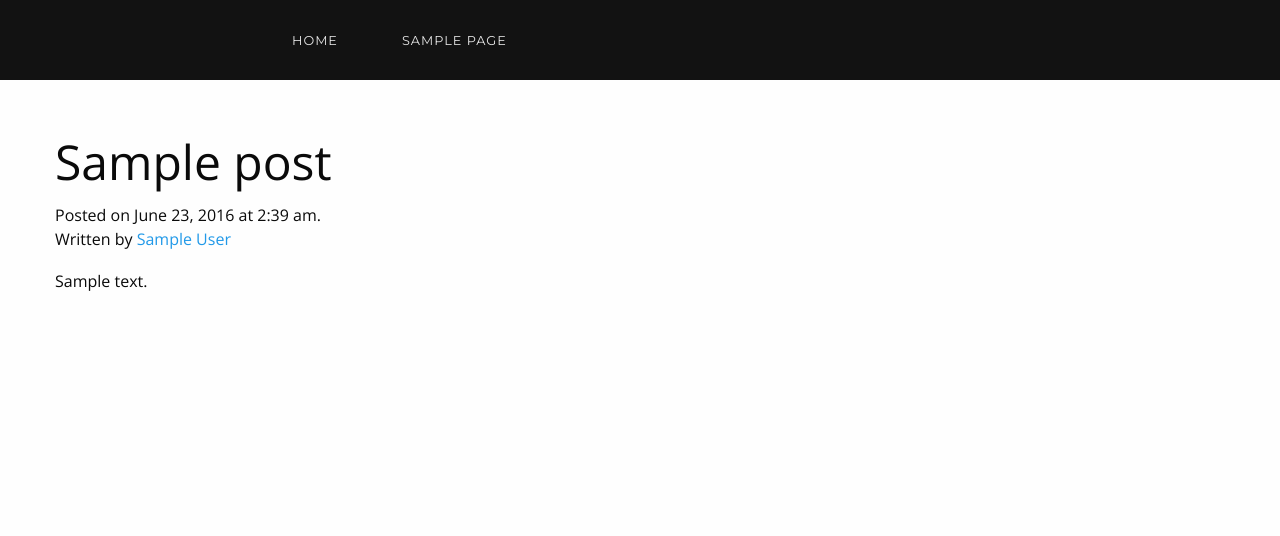
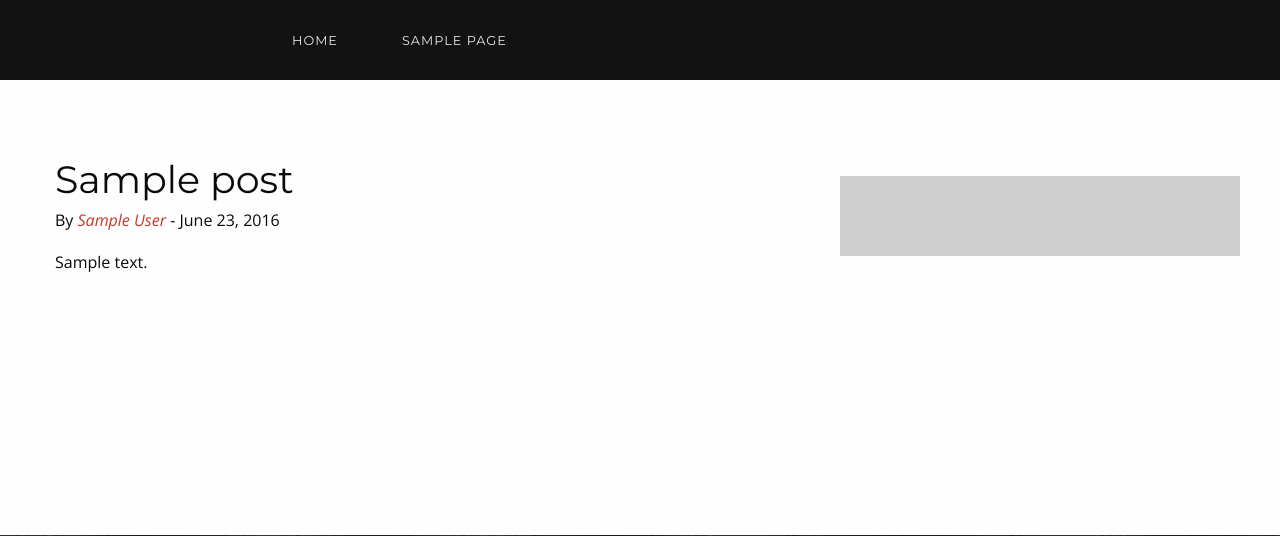
Before and after one commit to jamilynnhall/Broken-Crow-Amps, a WordPress theme: template web/app/themes/Broken-Crow-Amps/single.php in a window 1280 px wide. Shown: the top 536 px of the page. Run offline with PHP 8.4 and a stand-in for WordPress, Linux system fonts and the light colour scheme; the site name, menu and one post (Sample post) are stand-ins, and other content is empty; some libraries are stand-ins or nearby versions.

Commit message:
News Section Styles

```diff
--- a/web/app/themes/Broken-Crow-Amps/assets/scss/foundation.scss
+++ b/web/app/themes/Broken-Crow-Amps/assets/scss/foundation.scss
@@ -95,4 +95,4 @@
 @import "templates/page-default";
 @import "templates/page-sidebar-left";
 @import "templates/page-full-width";
-@import "templates/single-post";
+@import "templates/news";
--- a/web/app/themes/Broken-Crow-Amps/assets/scss/modules/_sidebar.scss
+++ b/web/app/themes/Broken-Crow-Amps/assets/scss/modules/_sidebar.scss
@@ -1,4 +1,15 @@
 .sidebar {
+	background: $putty;
+	padding:40px !important;
+
+	h6{
+		font-family: $mont;
+		text-transform: uppercase;
+	}
+	a{
+		color:$red;
+	}
+
   @include breakpoint(small) {
     @include grid-column(12);
   }
--- /dev/null
+++ b/web/app/themes/Broken-Crow-Amps/assets/scss/templates/_news.scss
@@ -0,0 +1,38 @@
+#single-post {
+  @include grid-row();
+  margin-top: 80px;
+  margin-bottom:80px;
+
+  h1{
+    font-family: $mont;
+    font-size:rem-calc(38);
+    line-height: rem-calc(40);
+  }
+
+  .author{
+    a{
+      color:$red;
+      font-style: italic;
+    }
+  }
+
+  .main-content {
+    padding-right: 40px !important;
+
+    .news-featured-image{
+      margin-bottom:40px;
+    }
+
+    @include breakpoint(small) {
+      @include grid-column(12);
+    }
+
+    @include breakpoint(medium) {
+      @include grid-column(8);
+        p{
+          text-align: justify;
+        }
+    }
+  }
+
+}
--- a/web/app/themes/Broken-Crow-Amps/assets/scss/templates/_single-post.scss
+++ /dev/null
@@ -1,15 +0,0 @@
-#single-post {
-  @include grid-row();
-  margin-top: 3rem;
-
-  .main-content {
-    @include breakpoint(small) {
-      @include grid-column(12);
-    }
-
-    @include breakpoint(medium) {
-      @include grid-column(8);
-    }
-  }
-
-}
--- a/web/app/themes/Broken-Crow-Amps/library/entry-meta.php
+++ b/web/app/themes/Broken-Crow-Amps/library/entry-meta.php
@@ -8,7 +8,6 @@
 
 if ( ! function_exists( 'foundationpress_entry_meta' ) ) :
 	function foundationpress_entry_meta() {
-		echo '<time class="updated" datetime="' . get_the_time( 'c' ) . '">' . sprintf( __( 'Posted on %s at %s.', 'foundationpress' ), get_the_date(), get_the_time() ) . '</time>';
-		echo '<p class="byline author">' . __( 'Written by', 'foundationpress' ) . ' <a href="' . get_author_posts_url( get_the_author_meta( 'ID' ) ) . '" rel="author" class="fn">' . get_the_author() . '</a></p>';
+		echo '<p class="byline author">' . __( 'By', 'foundationpress' ) . ' <a href="' . get_author_posts_url( get_the_author_meta( 'ID' ) ) . '" rel="author" class="fn">' . get_the_author() . '</a> - <time class="updated" datetime="' . get_the_time( 'c' ) . '">' . sprintf( __( '%s', 'foundationpress' ), get_the_date() ) . '</time></p>';
 	}
 endif;
--- a/web/app/themes/Broken-Crow-Amps/single.php
+++ b/web/app/themes/Broken-Crow-Amps/single.php
@@ -8,7 +8,7 @@
 
 get_header(); ?>
 
-<div id="single-post" role="main">
+<div class="news" id="single-post" role="main">
 
 <?php do_action( 'foundationpress_before_content' ); ?>
 <?php while ( have_posts() ) : the_post(); ?>
@@ -22,21 +22,13 @@ get_header(); ?>
 
 		<?php
 			if ( has_post_thumbnail() ) :
-				the_post_thumbnail();
+				the_post_thumbnail('post-thumbnail', array( 'class'	=> "news-featured-image"));
 			endif;
 		?>
 
 		<?php the_content(); ?>
-		<?php edit_post_link( __( 'Edit', 'foundationpress' ), '<span class="edit-link">', '</span>' ); ?>
+
 		</div>
-		<footer>
-			<?php wp_link_pages( array('before' => '<nav id="page-nav"><p>' . __( 'Pages:', 'foundationpress' ), 'after' => '</p></nav>' ) ); ?>
-			<p><?php the_tags(); ?></p>
-		</footer>
-		<?php the_post_navigation(); ?>
-		<?php do_action( 'foundationpress_post_before_comments' ); ?>
-		<?php comments_template(); ?>
-		<?php do_action( 'foundationpress_post_after_comments' ); ?>
 	</article>
 <?php endwhile;?>
 
```
Also changed, not shown: web/app/themes/Broken-Crow-Amps/assets/stylesheets/foundation.css, web/app/themes/Broken-Crow-Amps/footer.php (line endings or trailing spaces), 1 other file.
